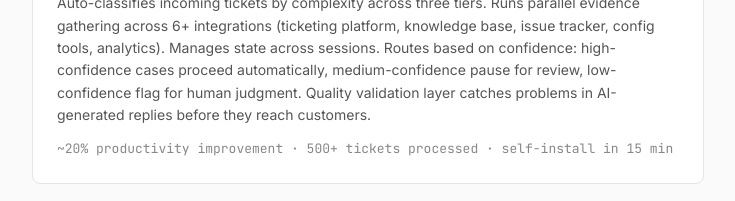
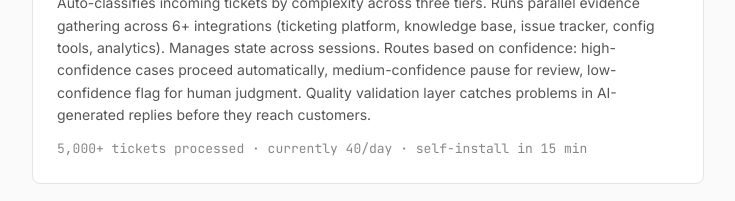
Before and after one commit to pah0315/pah0315.github.io, a plain HTML site: page index.html in a window 1280 px wide. Shown: the part 840-1041 px from the top of the page, without its empty margins (272-1007 px from the left). Drawn offline with Linux system fonts and the light colour scheme.

Commit message:
Update ticket count to 5,000+
Co-authored-by: Cursor <cursoragent@cursor.com>

```diff
--- a/index.html
+++ b/index.html
@@ -267,7 +267,7 @@
         <p>
           Auto-classifies incoming tickets by complexity across three tiers. Runs parallel evidence gathering across 6+ integrations (ticketing platform, knowledge base, issue tracker, config tools, analytics). Manages state across sessions. Routes based on confidence: high-confidence cases proceed automatically, medium-confidence pause for review, low-confidence flag for human judgment. Quality validation layer catches problems in AI-generated replies before they reach customers.
         </p>
-        <div class="metric">~20% productivity improvement · 500+ tickets processed · self-install in 15 min</div>
+        <div class="metric">5,000+ tickets processed · currently 40/day · self-install in 15 min</div>
       </div>
 
       <div class="system-card">
```
